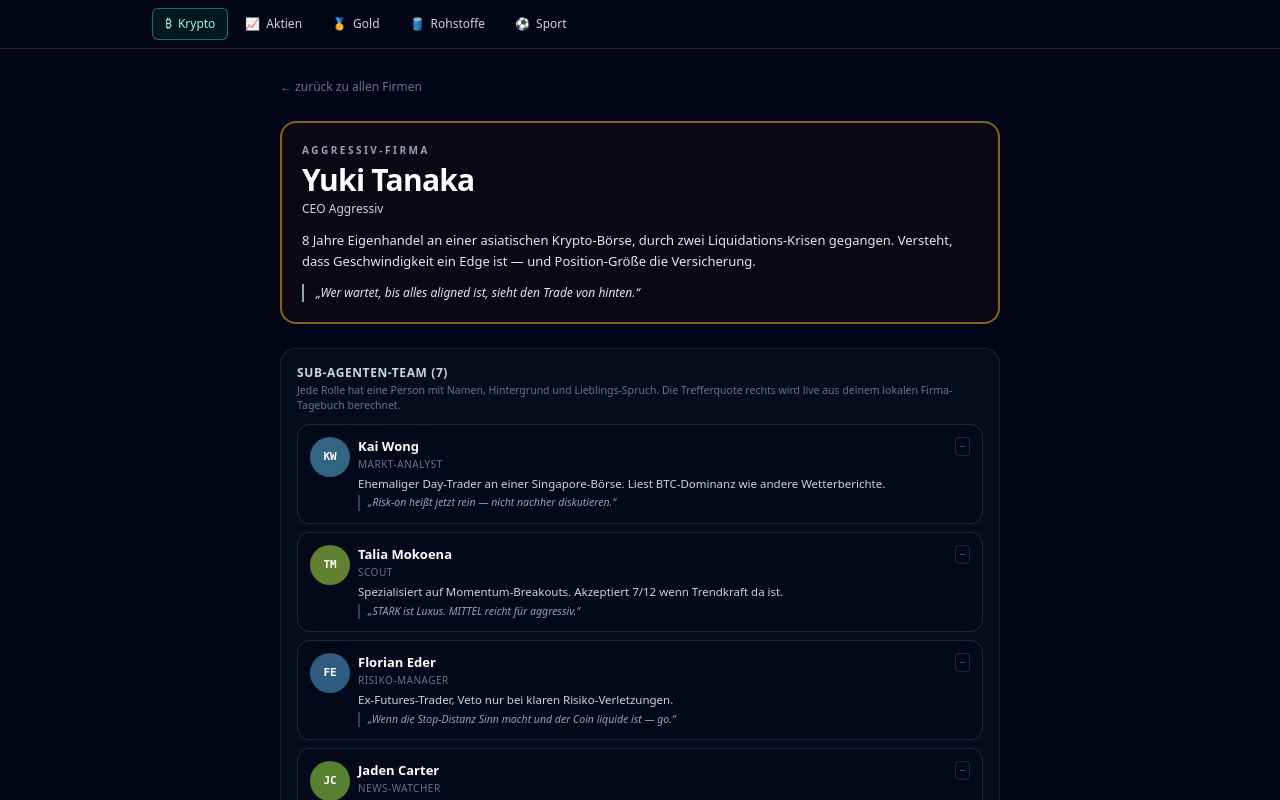
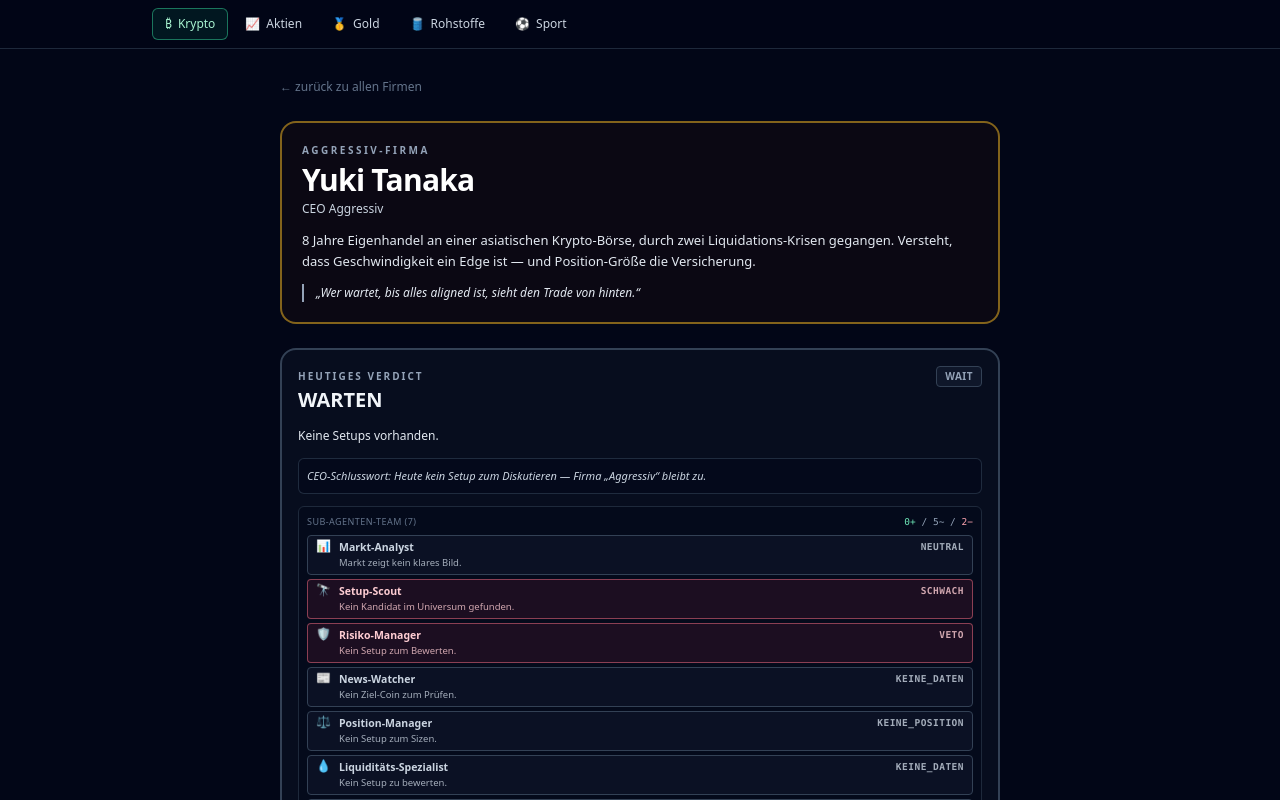
Before and after one commit to nnauroz-prog/trading-app, a Next.js app: page /agent/aggressive in a window 1280 px wide. Shown: the top 800 px of the page. Built offline with nearby package versions, Linux system fonts and the light colour scheme; no server answers.

Commit message:
Welle 17901-18000: Agent-Firmen-Detail-Seite mit Live-Verdict + volles Trade-Memo statt static

```diff
--- a/app/agent/[firmaId]/page.tsx
+++ b/app/agent/[firmaId]/page.tsx
@@ -1,10 +1,21 @@
 import Link from 'next/link';
+import { cookies } from 'next/headers';
 import { notFound } from 'next/navigation';
 import { CEO_BIOS, SUBAGENT_BIOS } from '@/lib/agents/personalities';
-import type { PersonaId } from '@/lib/agents/personas';
+import { evaluatePersonas, type PersonaId } from '@/lib/agents/personas';
+import { buildMasterSignal, type TradeMode } from '@/lib/analysis/master-signal-engine';
+import { getBacktestSummary } from '@/lib/analysis/backtest-summary';
+import { runSpaeher } from '@/lib/akademie/spaeher';
+import { getCryptoNews } from '@/lib/news/news-agent';
+import { listMacroEventsThisWeek } from '@/lib/calendar/macro-events';
+import { computeEventWindow } from '@/lib/calendar/event-window';
+import { generateTradeMemo } from '@/lib/agents/trade-memo';
 import { SubAgentHitRateBadge } from '@/components/sub-agent-hit-rate-badge';
+import { FirmaSubAgentVotes } from '@/components/firma-sub-agent-votes';
+import { FirmaTradeMemoPanel } from '@/components/firma-trade-memo-panel';
 
-export const dynamic = 'force-static';
+export const dynamic = 'force-dynamic';
+export const revalidate = 300;
 
 interface PageProps {
   params: Promise<{ firmaId: string }>;
@@ -57,6 +68,20 @@ export default async function FirmaDetailPage({ params }: PageProps) {
   const subAgents = SUBAGENT_BIOS[firmaId];
   const subAgentEntries = Object.entries(subAgents);
 
+  // Live-Entscheidung der Firma berechnen — daraus wird die Top-Card oben.
+  const tradeMode: TradeMode = (await cookies()).get('trade-mode')?.value === 'daytrade' ? 'daytrade' : 'swing';
+  const [report, backtest, newsItems] = await Promise.all([
+    buildMasterSignal(tradeMode),
+    getBacktestSummary(),
+    getCryptoNews()
+  ]);
+  const spaeher = runSpaeher(newsItems);
+  const eventWindow = computeEventWindow(listMacroEventsThisWeek());
+  const allVerdicts = evaluatePersonas(report, backtest, spaeher, eventWindow);
+  const myVerdict = allVerdicts.find((v) => v.persona === firmaId) ?? null;
+  const memo = myVerdict ? generateTradeMemo(myVerdict) : null;
+  const isBuy = myVerdict?.verdict === 'BUY';
+
   return (
     <main className="mx-auto max-w-3xl space-y-6 p-4 md:p-6">
       <Link href="/agent" className="inline-flex items-center gap-1.5 text-xs text-slate-500 transition hover:text-emerald-300">
@@ -69,9 +94,39 @@ export default async function FirmaDetailPage({ params }: PageProps) {
         <div className="mt-0.5 text-[12px] text-slate-300">{ceo.role}</div>
         <p className="mt-3 text-[13px] leading-relaxed text-slate-200">{ceo.bio}</p>
         <blockquote className="mt-3 border-l-2 border-slate-400 pl-3 text-[12px] italic text-slate-200">
-          „{ceo.quote}“
+          &bdquo;{ceo.quote}&ldquo;
         </blockquote>
       </header>
+
+      {myVerdict && (
+        <section className={`space-y-3 rounded-2xl border-2 p-4 ${isBuy ? 'border-emerald-400/60 bg-emerald-950/30' : 'border-slate-700 bg-slate-900/40'}`}>
+          <div className="flex items-baseline justify-between gap-2">
+            <div>
+              <div className="text-[10px] font-semibold uppercase tracking-[0.2em] text-slate-400">Heutiges Verdict</div>
+              <h2 className={`mt-0.5 text-xl font-bold ${isBuy ? 'text-emerald-100' : 'text-slate-100'}`}>
+                {myVerdict.verdict === 'BUY'
+                  ? (myVerdict.target ? `KAUFEN — ${myVerdict.target.symbol}` : 'KAUFEN')
+                  : 'WARTEN'}
+              </h2>
+            </div>
+            <span className={`shrink-0 rounded border px-2 py-0.5 text-[10px] font-bold uppercase tracking-wider ${isBuy ? 'border-emerald-400/60 bg-emerald-500/20 text-emerald-100' : 'border-slate-700 bg-slate-900 text-slate-400'}`}>
+              {myVerdict.verdict}
+            </span>
+          </div>
+
+          <p className="text-[12px] leading-relaxed text-slate-200">{myVerdict.rationale}</p>
+
+          {myVerdict.ceoFinalWord && (
+            <p className="rounded-md border border-slate-700/60 bg-slate-950/40 p-2 text-[11px] italic leading-relaxed text-slate-300">
+              CEO-Schlusswort: {myVerdict.ceoFinalWord}
+            </p>
+          )}
+
+          <FirmaSubAgentVotes team={myVerdict.team} />
+
+          {memo && <FirmaTradeMemoPanel memo={memo} />}
+        </section>
+      )}
 
       <section className="space-y-3 rounded-2xl border border-slate-800/80 bg-slate-900/40 p-4">
         <header>
@@ -97,7 +152,7 @@ export default async function FirmaDetailPage({ params }: PageProps) {
                   <div className="text-[10px] uppercase tracking-wider text-slate-500">{ROLE_LABEL[role] ?? role}</div>
                   <p className="mt-1 text-[11.5px] leading-snug text-slate-300">{agent.bio}</p>
                   <blockquote className="mt-1 border-l-2 border-slate-700 pl-2 text-[10.5px] italic text-slate-400">
-                    „{agent.quote}“
+                    &bdquo;{agent.quote}&ldquo;
                   </blockquote>
                 </div>
                 <SubAgentHitRateBadge firma={firmaId} role={role} />
--- a/next.config.ts
+++ b/next.config.ts
@@ -2,7 +2,7 @@ import type { NextConfig } from 'next';
 
 // Cache-bust marker: bump this when forcing Vercel to rebuild from scratch.
 // Last bumped: 2026-06-01 — Welle 58.
-const BUILD_MARKER = 'welle-17801-17900-sport-firma-uebersicht-mit-trefferquoten-badges';
+const BUILD_MARKER = 'welle-17901-18000-agent-firmaid-mit-live-verdict-und-trade-memo';
 
 const nextConfig: NextConfig = {
   env: {
```
